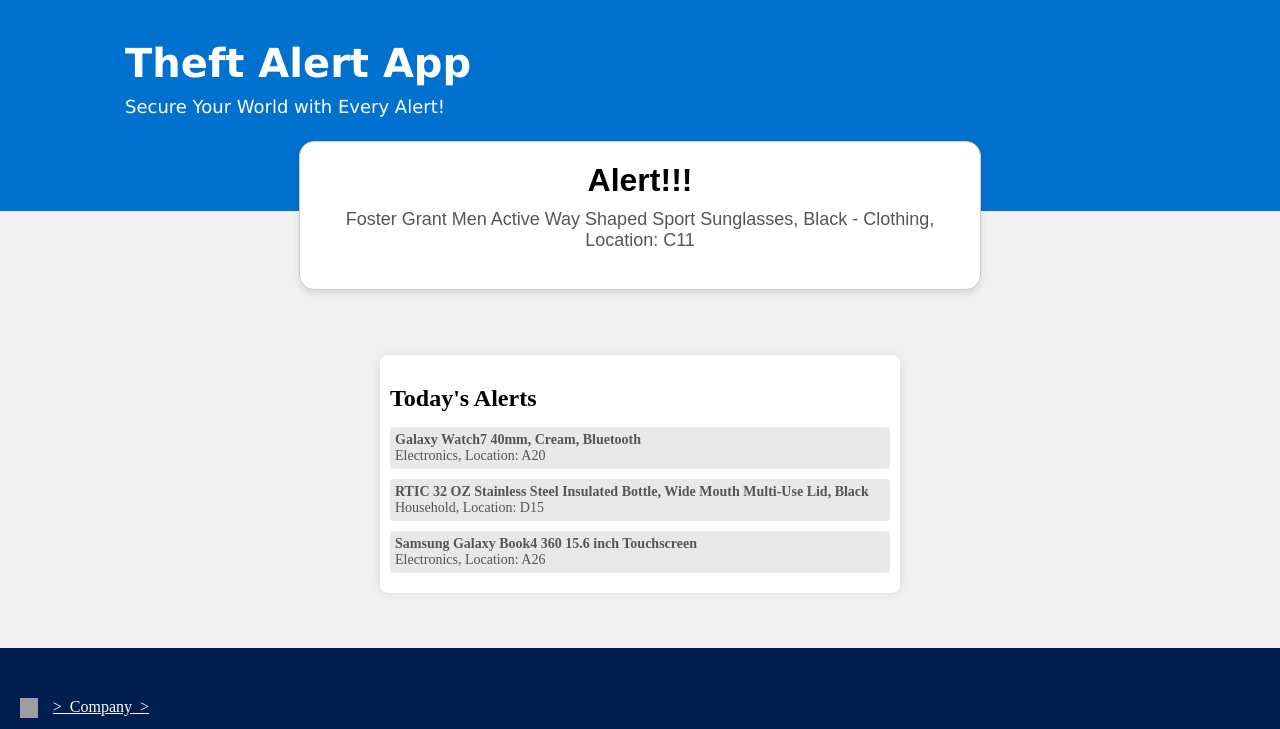
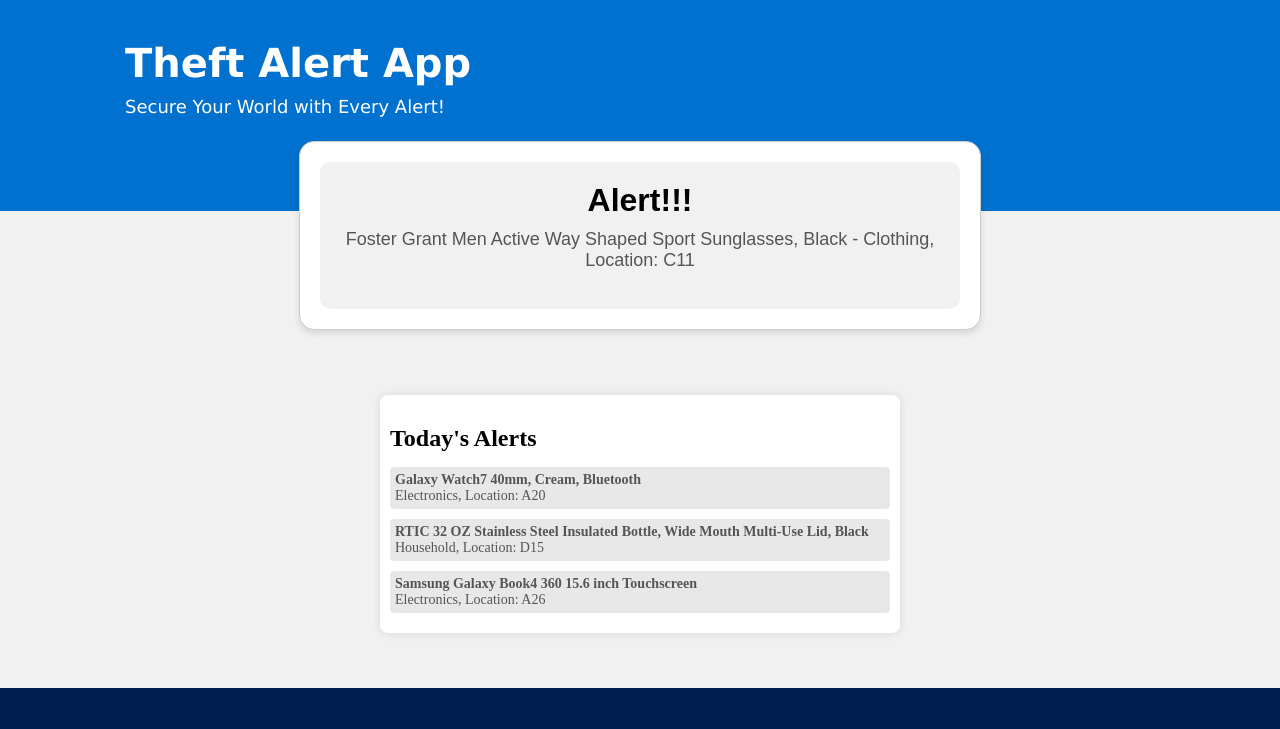
Before and after one commit to Anuva99/RFID-alert-system, a plain HTML site: page index.html in a window 1280 px wide. Shown: the part 39-768 px from the top of the page. Drawn offline with Linux system fonts and the light colour scheme; grey boxes are pictures that could not be loaded.

Commit message:
Update index.html

```diff
--- a/index.html
+++ b/index.html
@@ -47,11 +47,13 @@
     </div>
 
 
-    <div class = 'current-notification-wrapper'>
-        <div class="current-notification">
-        <h2>Alert!!!</h2>
-        <p id="current-notification-content">No new alerts at the moment.</p>
-           </div>
+    <div class='current-notification-wrapper'>
+      <div class="current-notification">
+        <div class="notification-content">
+          <h2>Alert!!!</h2>
+          <p id="current-notification-content" style="font-size: 18px;">No new alerts at the moment.</p>
+        </div>
+      </div>
     </div>
 
 
```
